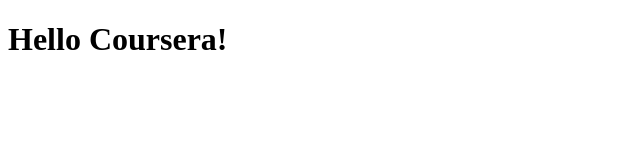
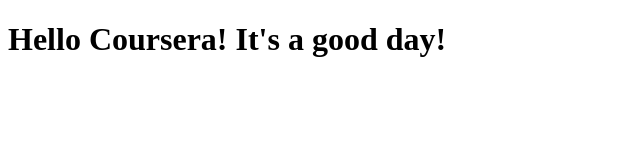
Before and after one commit to sarangk3/FunwithJS, a plain HTML site: page site/index.html in a window 1280 px wide. Shown: the whole page, without its empty margins (0-640 px from the left). Drawn offline with Linux system fonts and the light colour scheme.

Commit message:
Addition to page

```diff
--- a/site/index.html
+++ b/site/index.html
@@ -4,6 +4,6 @@
         <title> Hello Coursera!</title>
     </head>
 <body>
-    <h1> Hello Coursera!</h1>
+    <h1> Hello Coursera! It's a good day!</h1>
 </body>
 </html>
```
